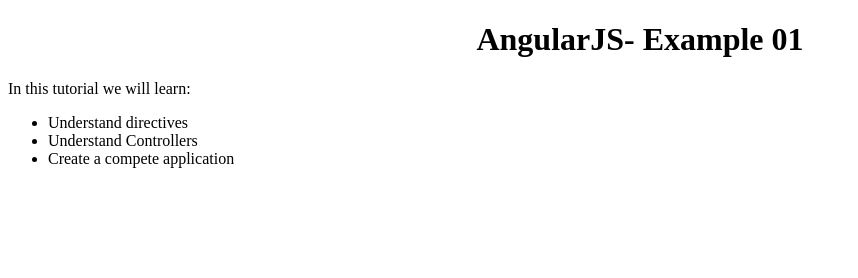
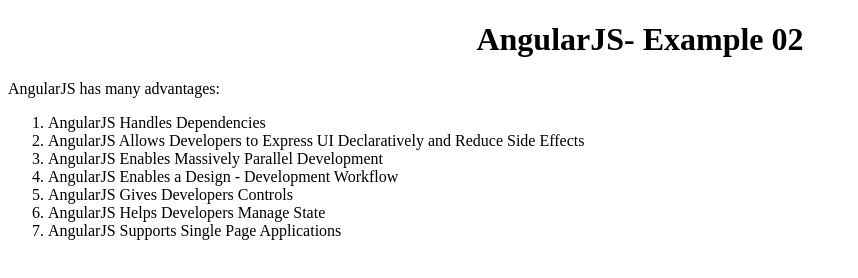
Before and after one commit to alaeddinejebali/AngularJS-Examples, a plain HTML site: page Example-02/index.html in a window 1280 px wide. Shown: the whole page, without its empty margins (0-858 px from the left). Drawn offline with Linux system fonts and the light colour scheme.

Commit message:
Update Example 02

```diff
--- a/Example-01/js/app.js
+++ /dev/null
@@ -1,15 +0,0 @@
-/**
- * Created by ala on 11/8/15.
- */
-var app = angular.module('Example_01_App', []);
-app.controller('ConfigController', function($scope) {
-    $scope.application = {
-        title: 'AngularJS- Example 01',
-        description: 'In this tutorial we will learn:',
-        summary: [
-            'Understand directives',
-            'Understand Controllers',
-            'Create a compete application'
-        ]
-    };
-});
--- a/Example-01/index.html
+++ b/Example-02/index.html
@@ -1,5 +1,5 @@
 <!DOCTYPE html>
-<html lang="en" ng-app="Example_01_App">
+<html lang="en" ng-app="Example_02_App">
 <head>
     <meta charset="UTF-8">
     <title>Example 01</title>
@@ -8,9 +8,9 @@
 <body ng-controller="ConfigController">
     <h1 align="center">{{application.title}}</h1>
     <p>{{application.description}}</p>
-    <ul>
-        <li ng-repeat="item in application.summary">{{item}}</li>
-    </ul>
+    <ol>
+        <li ng-repeat="advantage in application.advantages">{{advantage}}</li>
+    </ol>
 
     <script src="js/app.js"></script>
 </body>
--- /dev/null
+++ b/Example-02/js/app.js
@@ -0,0 +1,19 @@
+/**
+ * Created by ala on 11/8/15.
+ */
+var app = angular.module('Example_02_App', []);
+app.controller('ConfigController', function($scope) {
+    $scope.application = {
+        title: 'AngularJS- Example 02',
+        description: 'AngularJS has many advantages:',
+        advantages: [
+            'AngularJS Handles Dependencies',
+            'AngularJS Allows Developers to Express UI Declaratively and Reduce Side Effects',
+            'AngularJS Enables Massively Parallel Development',
+            'AngularJS Enables a Design - Development Workflow',
+            'AngularJS Gives Developers Controls',
+            'AngularJS Helps Developers Manage State',
+            'AngularJS Supports Single Page Applications'
+        ]
+    };
+});
```
Also changed, not shown: Example-02/js/angular.min.js (renamed from Example-01/js/angular.min.js).
